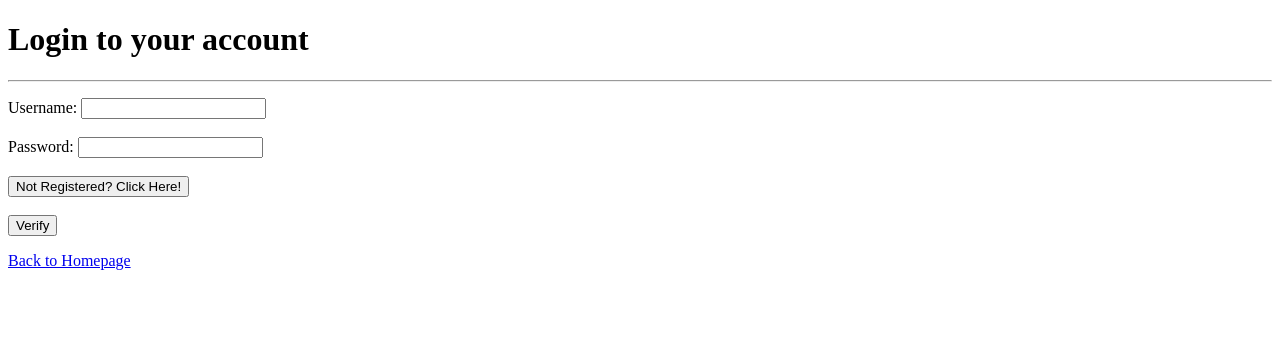
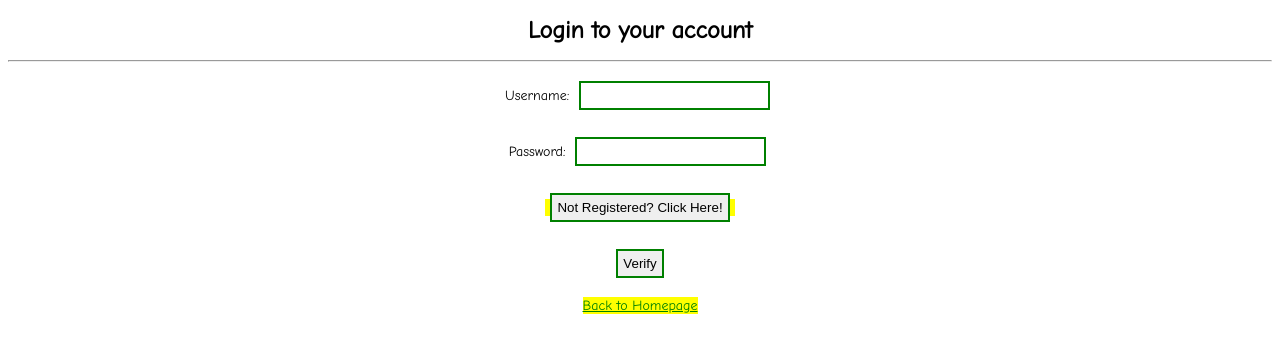
Before and after one commit to Sabdikay/WebShop, a PHP site: page /login.html in a window 1280 px wide. Shown: the top 353 px of the page. Run offline with PHP 8.4, Linux system fonts and the light colour scheme.

Commit message:
Add custom fonts and update text alignment
Linked Google Fonts and external CSS in login.html. Updated paragraph text alignment in mystyle.css from right to center for improved consistency.

```diff
--- a/login.html
+++ b/login.html
@@ -7,7 +7,10 @@ may check the input (not in this exercise sheet!).>
 <!DOCTYPE html>
 <html>
     <head>
-        <title>Login Page</title></head>
+        <title>Login Page</title>
+        <link href="https://fonts.googleapis.com/css2?family=Comic+Neue&family=Bangers&family=Fredoka+One&display=swap" rel="stylesheet">
+	<link rel="stylesheet" type="text/css" href="mystyle.css">
+    </head>
     <body>
         <h1>Login to your account</h1>
         <hr>
--- a/mystyle.css
+++ b/mystyle.css
@@ -4,7 +4,7 @@ body{
     text-align: center;
 }
 p {
-    text-align:right;
+    text-align:center;
 
 }
 th{
```
